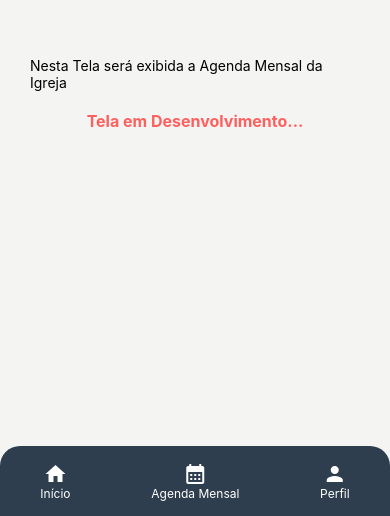
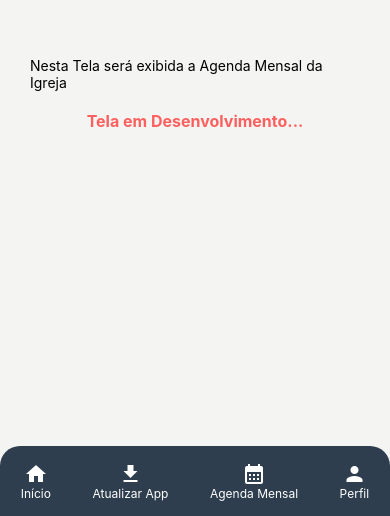
Before and after one commit to MateusJuan/EscalasIASD, a React Native app in the folder EscalasFrontEnd/: screen /AgendaMensalAdm in a window 390 px wide. Shown: the part 328-844 px from the top of the page. Built offline with nearby package versions, Linux system fonts and the light colour scheme.

Commit message:
atualização

```diff
--- a/EscalasFrontEnd/telas/barras/adminferior.jsx
+++ b/EscalasFrontEnd/telas/barras/adminferior.jsx
@@ -1,5 +1,11 @@
-import { View, Text, TouchableOpacity, StyleSheet } from "react-native";
+import { View, Text, TouchableOpacity, StyleSheet, Linking } from "react-native";
 import { MaterialIcons } from "@expo/vector-icons";
+
+const linkAPK = "https://github.com/MateusJuan/EscalasIASD/releases/download/v1%2C0/application-9b910613-92d8-4166-a400-3e09a77f0f51.apk"
+
+const baixarAPK = () => {
+  Linking.openURL(linkAPK);
+};
 
 export default function AdmInferior({ navigation, route }) {
   // Pegue o user dos params, se existir
@@ -13,6 +19,14 @@ export default function AdmInferior({ navigation, route }) {
       >
         <MaterialIcons name="home" size={24} color="#fff" />
         <Text style={styles.footerText}>Início</Text>
+      </TouchableOpacity>
+
+      <TouchableOpacity
+         style={styles.footerItem}
+         onPress={baixarAPK}
+       >
+        <MaterialIcons name="download" size={24} color="#fff" />
+        <Text style={styles.footerText}>Atualizar App</Text>
       </TouchableOpacity>
 
       <TouchableOpacity
--- a/EscalasFrontEnd/telas/barras/usuarioinferior.jsx
+++ b/EscalasFrontEnd/telas/barras/usuarioinferior.jsx
@@ -1,6 +1,11 @@
-import React from "react";
-import { View, Text, TouchableOpacity, StyleSheet } from "react-native";
+import { View, Text, TouchableOpacity, StyleSheet,Linking } from "react-native";
 import { MaterialIcons } from "@expo/vector-icons";
+
+const linkAPK = "https://github.com/MateusJuan/EscalasIASD/releases/download/v1%2C0/application-9b910613-92d8-4166-a400-3e09a77f0f51.apk"
+
+const baixarAPK = () => {
+  Linking.openURL(linkAPK);
+};
 
 export default function UsuarioInferior({ navigation }) {
   return (
@@ -11,6 +16,14 @@ export default function UsuarioInferior({ navigation }) {
       >
         <MaterialIcons name="home" size={24} color="#fff" />
         <Text style={styles.footerText}>Início</Text>
+      </TouchableOpacity>
+
+      <TouchableOpacity
+        style={styles.footerItem}
+        onPress={baixarAPK}
+      >
+        <MaterialIcons name="download" size={24} color="#fff" />
+        <Text style={styles.footerText}>Atualizar App</Text>
       </TouchableOpacity>
 
       <TouchableOpacity
```
